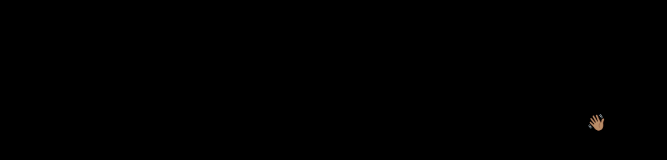
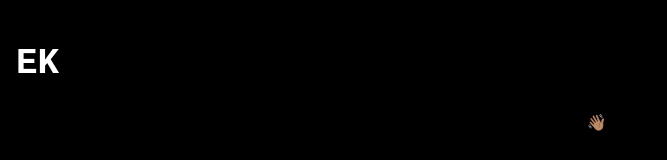
Before and after one commit to Elvaleryn/Portfolio_v2, a Next.js app: page / in a window 1280 px wide. Shown: the top 160 px of the page, without its empty margins (0-667 px from the left). Built offline with nearby package versions, Linux system fonts and the light colour scheme.

Commit message:
tryin to fix css build problem

```diff
--- a/components/Navbar/Navbar.jsx
+++ b/components/Navbar/Navbar.jsx
@@ -6,7 +6,7 @@ const Navbar = () => {
 		<nav className="container flex justify-between items-center mx-auto mt-4 sm:px-4">
 			<span className="home">
 				<Link href="/">
-					<a className="highlighted-logo">
+					<a className="highlighted-logo text-white font-extrabold text-4xl">
 						EK
 					</a>
 				</Link>
@@ -17,10 +17,6 @@ const Navbar = () => {
 
 				.home {
 					@apply mr-auto;
-				}
-
-				.highlighted-logo {
-					@apply text-white font-extrabold text-4xl;
 				}
 
                 @media (max-width: 768px) {
```
Also changed, not shown: .babelrc (added), 1 other file (tests, documents, lock files or other folders).
